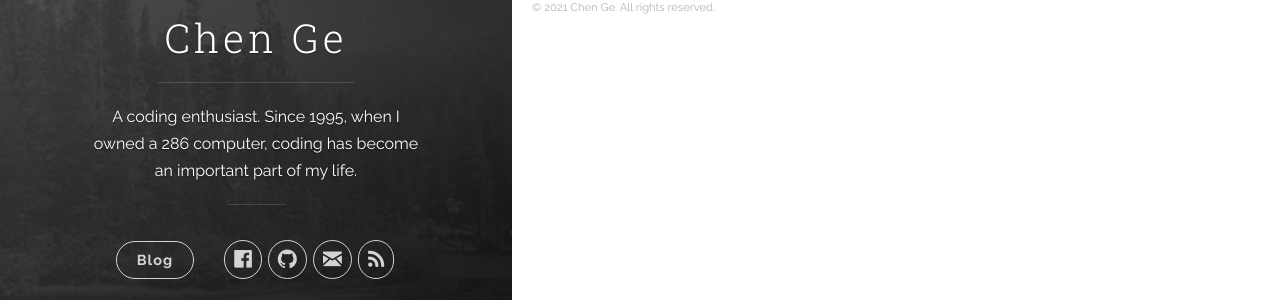
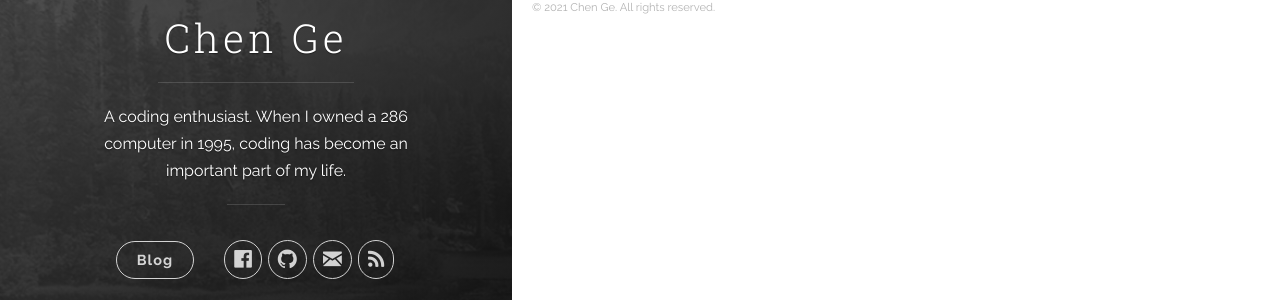
Before and after one commit to fobgeorge/fobgeorge.github.io, a Jekyll site: the page built from index.html, in a window 1280 px wide. Shown: the part 364-664 px from the top of the page. Built offline with Jekyll 4.4.1, drawn with Linux system fonts in a browser that asks for light colours; the list of posts is cut into pages by our own code.

Commit message:
description

```diff
--- a/_config.yml
+++ b/_config.yml
@@ -1,6 +1,6 @@
 # Site settings
 title: Chen Ge
-description: 'A coding enthusiast. Since 1995, when I owned a 286 computer, coding has become an important part of my life. '
+description: 'A coding enthusiast. When I owned a 286 computer in 1995, coding has become an important part of my life. '
 url: 'https://chenge.dev'
 baseurl: ''
 # google_analytics: 'UA-XXXXXX-X'
```
